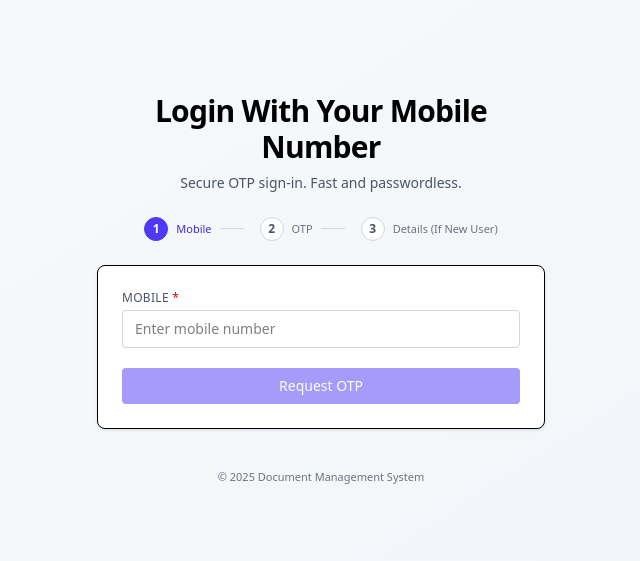
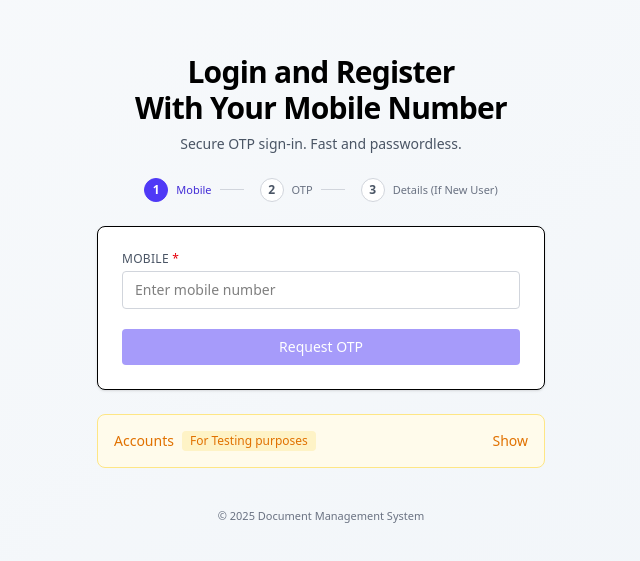
Before and after one commit to mayankleo/Document-Management-System, a React (Vite) app in the folder Frontend/: page /login in a window 1280 px wide. Shown: the part 111-672 px from the top of the page, without its empty margins (319-959 px from the left). Built offline with nearby package versions, Linux system fonts and the light colour scheme.

Commit message:
pre registed account added for testing purposes

```diff
--- a/Frontend/src/pages/LoginPage.tsx
+++ b/Frontend/src/pages/LoginPage.tsx
@@ -117,13 +117,14 @@ const LoginPage = () => {
     <div className="min-h-screen flex flex-col items-center justify-center p-6 bg-gradient-to-br from-slate-50 to-slate-100">
       <div className="w-full max-w-md space-y-6">
         <div className="text-center space-y-2">
-          <h1 className="text-3xl font-semibold tracking-tight">Login With Your Mobile Number</h1>
+          <h1 className="text-3xl font-semibold tracking-tight">Login and Register <br /> With Your Mobile Number</h1>
           <p className="text-sm text-gray-600">Secure OTP sign-in. Fast and passwordless.</p>
         </div>
 
         <StepIndicator current={step} />
 
         {step === 'mobile' && (
+          <>
             <form onSubmit={handleRequestOtp} className="bg-white border rounded-lg shadow-sm p-6 space-y-5">
               <div className="flex flex-col gap-1">
                 <label className="text-xs font-medium uppercase tracking-wide text-gray-600">Mobile <span className="text-red-600">*</span></label>
@@ -132,6 +133,9 @@ const LoginPage = () => {
               <button className="w-full px-4 py-2 rounded bg-indigo-600 hover:bg-indigo-700 text-white text-sm font-medium disabled:opacity-50" type="submit" disabled={loading || !validMobile}>{loading ? 'Requesting...' : 'Request OTP'}</button>
               {error && <p className="text-sm text-red-600">{error}</p>}
             </form>
+
+            <TestAccountsSection onSelectMobile={(mobile) => setMobile(mobile)} />
+          </>
         )}
 
         {step === 'otp' && (
@@ -209,4 +213,71 @@ function StepIndicator({ current }: { current: Step }) {
   );
 }
 
+function TestAccountsSection({ onSelectMobile }: { onSelectMobile: (mobile: string) => void }) {
+  const [isExpanded, setIsExpanded] = useState(false);
+
+  const testAccounts = [
+    { type: 'Admin', username: 'admin', password: 'admin', mobile: '9993339996' },
+    { type: 'User', username: 'john', password: 'john', mobile: '1234567890' },
+    { type: 'User', username: 'tom', password: 'tom', mobile: '5554445555' },
+    { type: 'User', username: 'emily', password: 'emily', mobile: '9996669999' },
+  ];
+
+  return (
+    <div className="bg-amber-50 border border-amber-200 rounded-lg p-4 space-y-3">
+      <button
+        type="button"
+        onClick={() => setIsExpanded(!isExpanded)}
+        className="flex items-center justify-between w-full text-left"
+      >
+        <div className="flex items-center gap-2">
+          <span className="text-amber-600 text-sm font-medium">Accounts</span>
+          <span className="text-xs text-amber-600 bg-amber-100 px-2 py-0.5 rounded">For Testing purposes</span>
+        </div>
+        <span className="text-amber-600 text-sm">{isExpanded ? 'Hide' : 'Show'}</span>
+      </button>
+
+      {isExpanded && (
+        <div className="space-y-2">
+          <p className="text-xs text-amber-700 mb-3">These are registered accounts you can also create new one</p>
+          <div className="grid gap-2">
+            {testAccounts.map((account, index) => (
+              <div key={index} className="bg-white border border-amber-200 rounded p-3 space-y-1">
+                <div className="flex items-center justify-between">
+                  <span className={`text-xs font-semibold px-2 py-0.5 rounded ${
+                    account.type === 'Admin'
+                      ? 'bg-red-100 text-red-700'
+                      : 'bg-blue-100 text-blue-700'
+                  }`}>
+                    {account.type}
+                  </span>
+                  <button
+                    type="button"
+                    onClick={() => onSelectMobile(account.mobile)}
+                    className="text-xs bg-indigo-100 hover:bg-indigo-200 text-indigo-700 px-2 py-1 rounded transition"
+                  >
+                    Use This Account
+                  </button>
+                </div>
+                <div className="grid grid-cols-3 gap-2 text-xs">
+                  <div>
+                    <span className="text-gray-500">Username:</span>
+                    <div className="font-mono font-medium">{account.username}</div>
+                  </div>
+                  <div>
+                    <span className="text-gray-500">Mobile:</span>
+                    <div className="font-mono font-medium cursor-pointer hover:text-indigo-600" onClick={() => onSelectMobile(account.mobile)}>
+                      {account.mobile}
+                    </div>
+                  </div>
+                </div>
+              </div>
+            ))}
+          </div>
+        </div>
+      )}
+    </div>
+  );
+}
+
 export default LoginPage;
```
Lines whose indentation alone changed are shown as unchanged.
